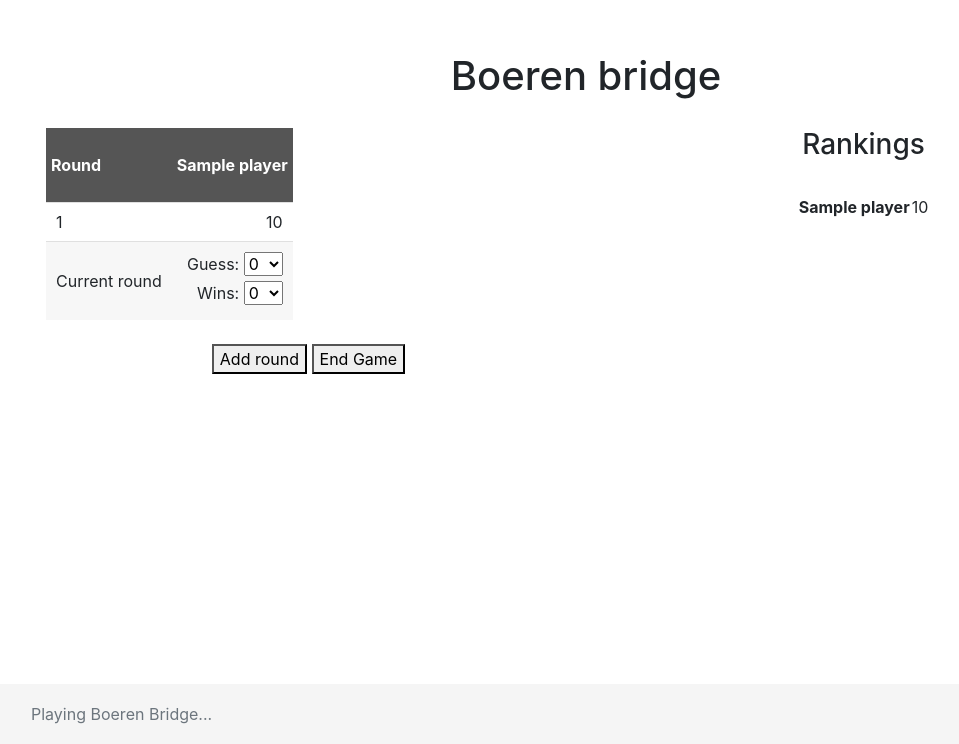
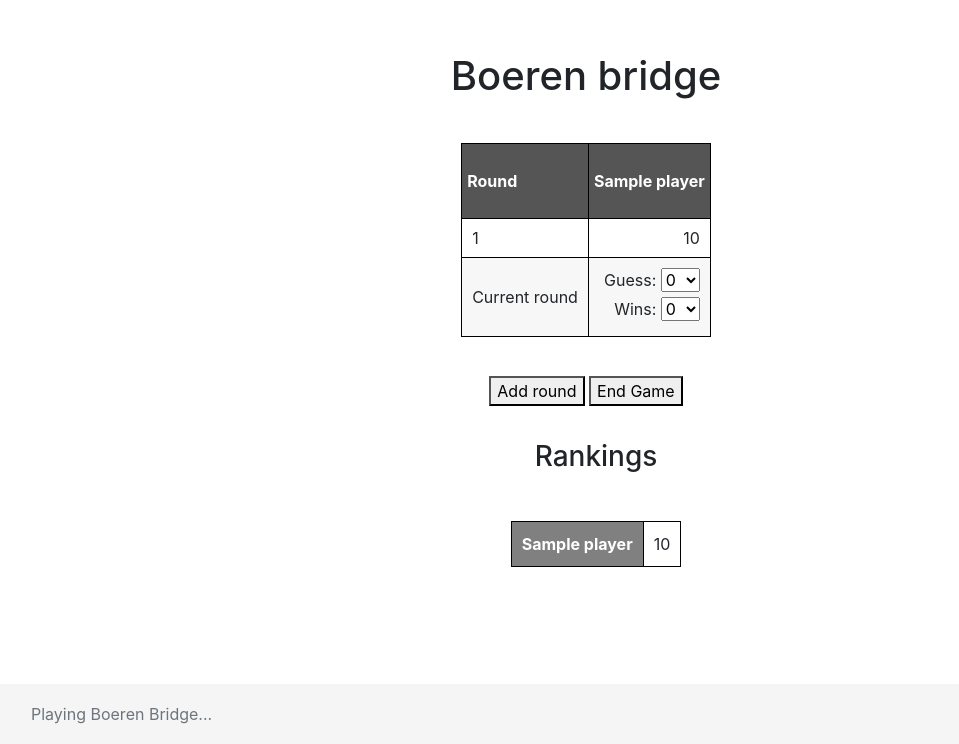
Before and after one commit to minprog-platforms/project-Lancelot81, a Flask app: page /bridge in a window 1280 px wide. Shown: the part 56-800 px from the top of the page, without its empty margins (54-1013 px from the left). Run offline with Flask 2, Linux system fonts and the light colour scheme; a user stored in the database is signed in; tables that the repository leaves empty hold one stand-in row (values such as "Sample post"); some libraries are stand-ins or nearby versions.

Commit message:
Improved table styles and layout

```diff
--- a/scoresheet/static/css/table.css
+++ b/scoresheet/static/css/table.css
@@ -1,18 +1,35 @@
-table { border-collapse: collapse; }
-.vertical td {
+table {
+    border-collapse: collapse;
+    margin: 15px;
+}
+td {
     border: 1px solid black;
+    padding: 10px;
 }
-.vertical th {
+th {
     border: 1px solid black;
     background-color: grey;
     color: white;
+    padding: 10px;
 }
 
+#toep-round th {
+    padding: 5px;
+    text-align: center;
+    font-weight: bold;
+    line-height: 4em;
+    color: #fff;
+    background-color: #555;
+}
+#toep-round td {
+    text-align: center;
+}
 
-#bb-scoresheet table {
+#bb-scoresheet {
     border: 0;
     padding: 0;
-    margin: 0 0 20px 0;
+    margin-right: auto;
+    margin-left: auto;
     border-collapse: collapse;
 }
 #bb-scoresheet th {
--- a/scoresheet/templates/bridge.html
+++ b/scoresheet/templates/bridge.html
@@ -39,7 +39,7 @@
 
 <div class="container">
   <div class="row">
-    <div class="col-sm">
+    <div class="col-6 col-md-12" style="text-align: center;">
       <table id="bb-scoresheet">
         <thead>
           <tr>
@@ -111,7 +111,7 @@
       <br>
     </div>
 
-    <div class="col-sm" style="text-align: center;">
+    <div class="col-6 col-md-12" style="text-align: center; margin: 10px; display: inline-block;">
       <h3>Rankings</h3>
       <br>
       <table id="scores-table" onload="sortTable(document.getElementById())" style="margin-right: auto; margin-left: auto;">
```
Also changed, not shown: scoresheet/templates/toep.html (+10 -7 lines).
